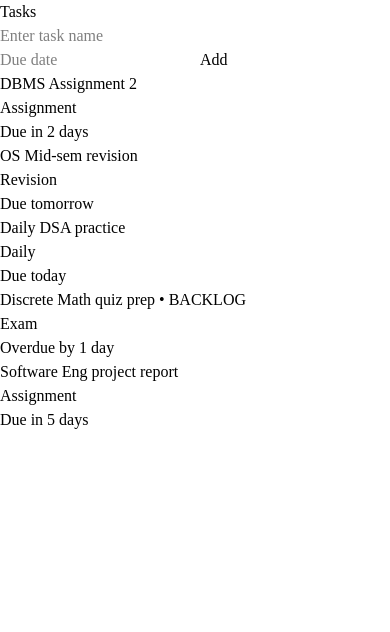
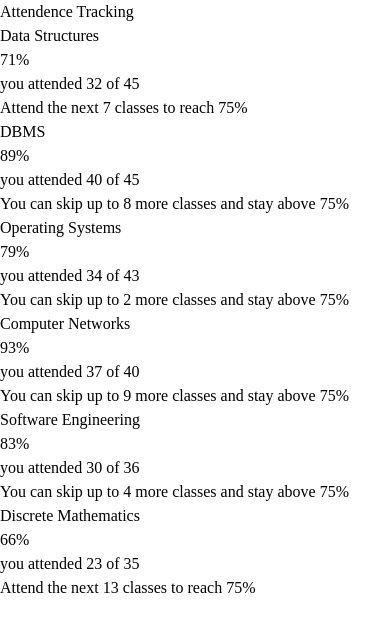
Before and after one commit to NotSoAdarshh/AcademiaPulse, a React app in the folder Frontend/: page / in a window 390 px wide. Shown: the top 632 px of the page. Built offline with nearby package versions, Linux system fonts and the light colour scheme; the HTML template or start-up script is replaced by a standard one.

Commit message:
add responsiveness to attendence page

```diff
--- a/Frontend/src/App.jsx
+++ b/Frontend/src/App.jsx
@@ -13,7 +13,7 @@ function App() {
 
   return (
     <>
-    <Tasks></Tasks>
+    <Attendence></Attendence>
     </>
   )
 }
--- a/Frontend/src/components/attendencePage.jsx
+++ b/Frontend/src/components/attendencePage.jsx
@@ -1,5 +1,5 @@
 function Attendence () {
-  const record = [
+  const records = [
   {
     "id": 1,
     "subject": "Data Structures",
@@ -55,9 +55,27 @@ function Attendence () {
     "status_type": "danger"
   }
 ]
+
   return(
     <div className="bg-bg relative min-h-screen text-heading">
 
+      <div className="bg-surface text-2xl font-bold py-4 pl-8">Attendence Tracking</div>
+
+      <div className="m-6 md:grid md:grid-cols-2 lg:grid-cols-4 flex flex-col gap-4">
+        {records.map((record,index)=>(
+          <div key={index} className="bg-surface p-4 rounded-xl flex-col">
+            <div className="justify-between flex">
+              <p className="font-semibold">{record.subject}</p>
+              <p>{record.percentage}%</p>
+            </div>
+            <div className="pt-4">
+              <p>you attended {record.attended_classes} of {record.total_classes}</p>
+              <p>{record.status_message}</p>
+            </div>
+
+          </div>
+        ))}
+      </div>
     </div>
   )
 }
```
